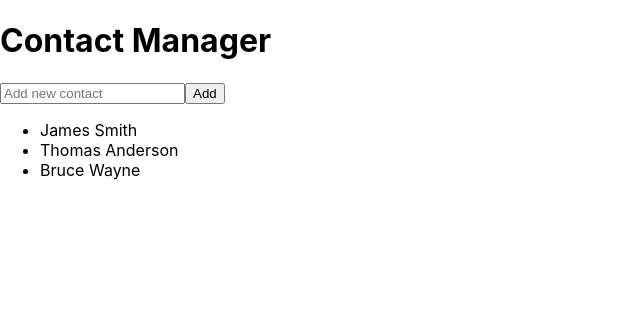
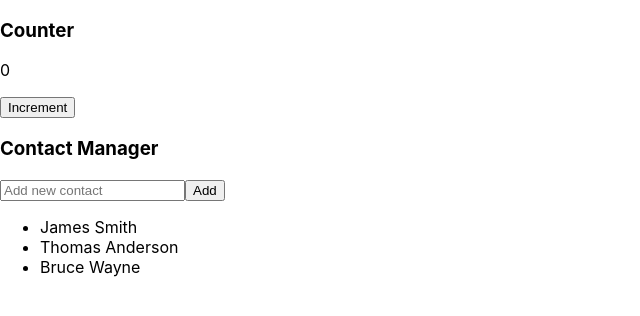
Before and after one commit to ivaMm/my-app, a React (Create React App) app: page / in a window 1280 px wide. Shown: the top 316 px of the page, without its empty margins (0-640 px from the left). Built offline with nearby package versions, Linux system fonts and the light colour scheme.

Commit message:
added counter

```diff
--- a/src/index.js
+++ b/src/index.js
@@ -17,6 +17,21 @@ ReactDOM.render(
 // or send to an analytics endpoint. Learn more: https://bit.ly/CRA-vitals
 reportWebVitals();
 */
+
+function Counter() {
+  const [counter, setCounter] = useState(0);
+
+  function increment() {
+    setCounter(counter+1);
+  }
+  return(
+    <div class='counter-box'>
+    <h3>Counter</h3>
+    <p>{counter}</p>
+    <button onClick={increment}>Increment</button>
+    </div>
+  );
+}
 
 function AddPersonForm(props) {
   const [person, setPerson ] = useState("");
@@ -61,7 +76,8 @@ function ContactManager(props) {
   }
 
   return (
-    <div>
+    <div class='contact-manager-box'>
+      <h3>Contact Manager</h3>
       <AddPersonForm handleSubmit={addPerson} />
       <PeopleList data={contacts} />
     </div>
@@ -70,16 +86,10 @@ function ContactManager(props) {
 
 const contacts = ["James Smith", "Thomas Anderson", "Bruce Wayne"];
 
-function Title() {
-  return (
-    <h1>Contact Manager</h1>
-  );
-}
-
 function MyApp() {
   return(
     <div className="my-app">
-      <Title />
+      <Counter />
       <ContactManager data={contacts} />
     </div>
   );
```
